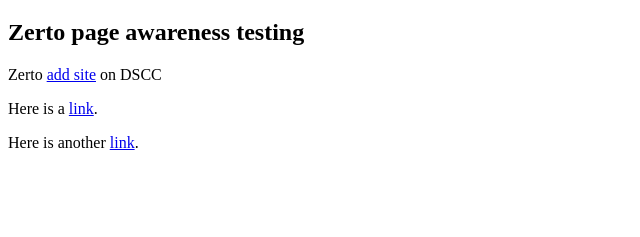
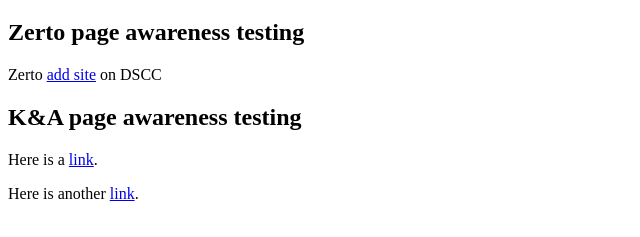
Before and after one commit to KateDomenichella/ZertoTesting, a plain HTML site: page SDLMigration/index.html in a window 1280 px wide. Shown: the part 47-284 px from the top of the page, without its empty margins (0-640 px from the left). Drawn offline with Linux system fonts and the light colour scheme; some packages are replaced by stand-ins of ours; a script that the page names is missing.

Commit message:
Still trying...

```diff
--- a/SDLMigration/index.html
+++ b/SDLMigration/index.html
@@ -30,6 +30,7 @@
 <p></p>
 <p></p>
 
+<h2>K&A page awareness testing</h2>
 <p>Here is a <a href="./index.html?param=addSite">link</a>.</p>
 <p>Here is another <a href="./index.html?param=subtractSite">link</a>.</p>
 
```
